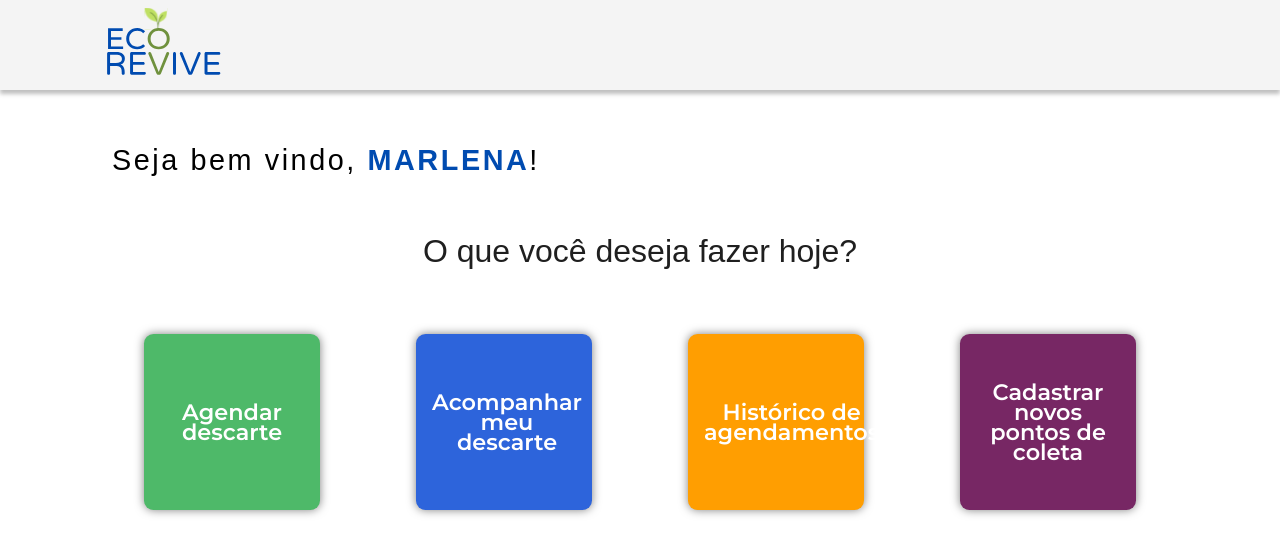
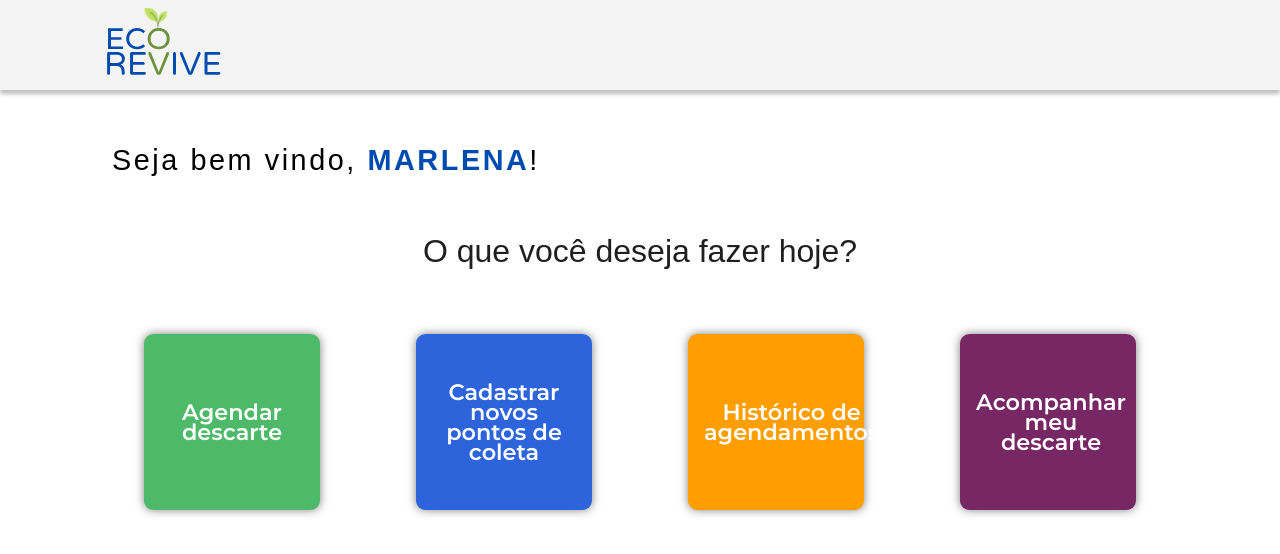
Before and after one commit to dEgito/EcoRevive, a React (Create React App) app in the folder eco-revive/: page /home in a window 1280 px wide. Shown: the top 554 px of the page. Built offline with nearby package versions, Linux system fonts and the light colour scheme.

Commit message:
fix: corrige a rota dos elementos da home
Co-Authored-By: Amanda Letícia <102308691+amandaalvees@users.noreply.github.com>

```diff
--- a/eco-revive/src/pages/home/home.js
+++ b/eco-revive/src/pages/home/home.js
@@ -27,7 +27,7 @@ function Home() {
               <BoxLinks color="green" children={"Agendar descarte"} />
             </Link>
             <Link to={"/"} style={{ textDecoration: "none" }}>
-              <BoxLinks color="blue" children={"Acompanhar meu descarte"} />
+              <BoxLinks color="blue" children={"Cadastrar novos pontos de coleta"} />
             </Link>
             <Link to={"/historico"} style={{ textDecoration: "none" }}>
               <BoxLinks
@@ -38,7 +38,7 @@ function Home() {
             <Link to={"/"} style={{ textDecoration: "none" }}>
               <BoxLinks
                 color="purple"
-                children={"Cadastrar novos pontos de coleta"}
+                children={"Acompanhar meu descarte"}
               />
             </Link>
           </Boxes>
--- a/eco-revive/src/routes.js
+++ b/eco-revive/src/routes.js
@@ -1,16 +1,15 @@
 import { BrowserRouter, Routes, Route } from "react-router-dom";
 
-import DisposalSchedule from "./pages/disposalSchedule/index";
-import ContactUs from "./pages/contactUs/contact";
+
 import GuidePage from "./pages/guidePage/guidePage";
 import AboutUs from "./pages/aboutUs/index";
-import CollectionLocations from "./pages/collectionLocationsPage/index";
-import Faqs from "./pages/faqs/faqs"
+import ContactUs from "./pages/contactUs/contact";
+import Faqs from "./pages/faqs/faqs";
 import Login from "./pages/login/login";
 import Register from "./pages/register/register";
 import Home from "./pages/home/home";
+import CollectionLocations from "./pages/collectionLocationsPage/index";
 import History from "./pages/history/history";
-import Follow from "./pages/follow/follow";
 
 export const routes = () => {
   return (
@@ -19,14 +18,12 @@ export const routes = () => {
         <Route path="/" exact element={<GuidePage />} />
         <Route path="/sobre" element={<AboutUs />} />
         <Route path="/contato" element={<ContactUs />} />
+        <Route path="/duvidas" element={<Faqs />} />
+        <Route path="login" element={<Login />} />
+        <Route path="/cadastro" element={<Register />} />
+        <Route path="/home" element={<Home />} />
         <Route path="/locais" element={<CollectionLocations />} />
-        <Route path="/agendamento" element={<DisposalSchedule />} />
-        <Route path="login" element={<Login />} />
-        <Route path="/cadastro" element={<Register />}/>
-        <Route path="/duvidas" element={<Faqs />}/>
-        <Route path="/home" element={<Home />} />
-        <Route path="/historico" element={<History/>} />
-        <Route path="/acompanhar" element={<Follow />} />
+        <Route path="/historico" element={<History />} />
       </Routes>
     </BrowserRouter>
   );
```
